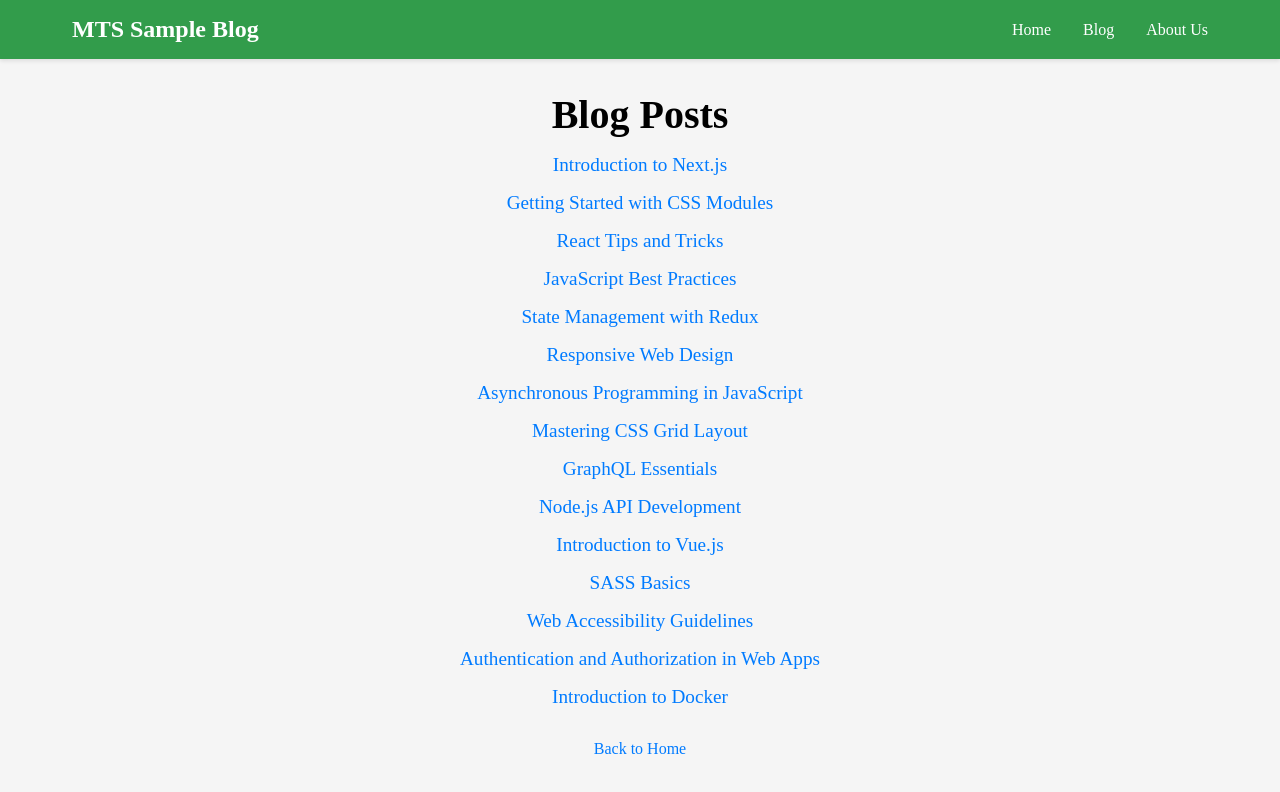
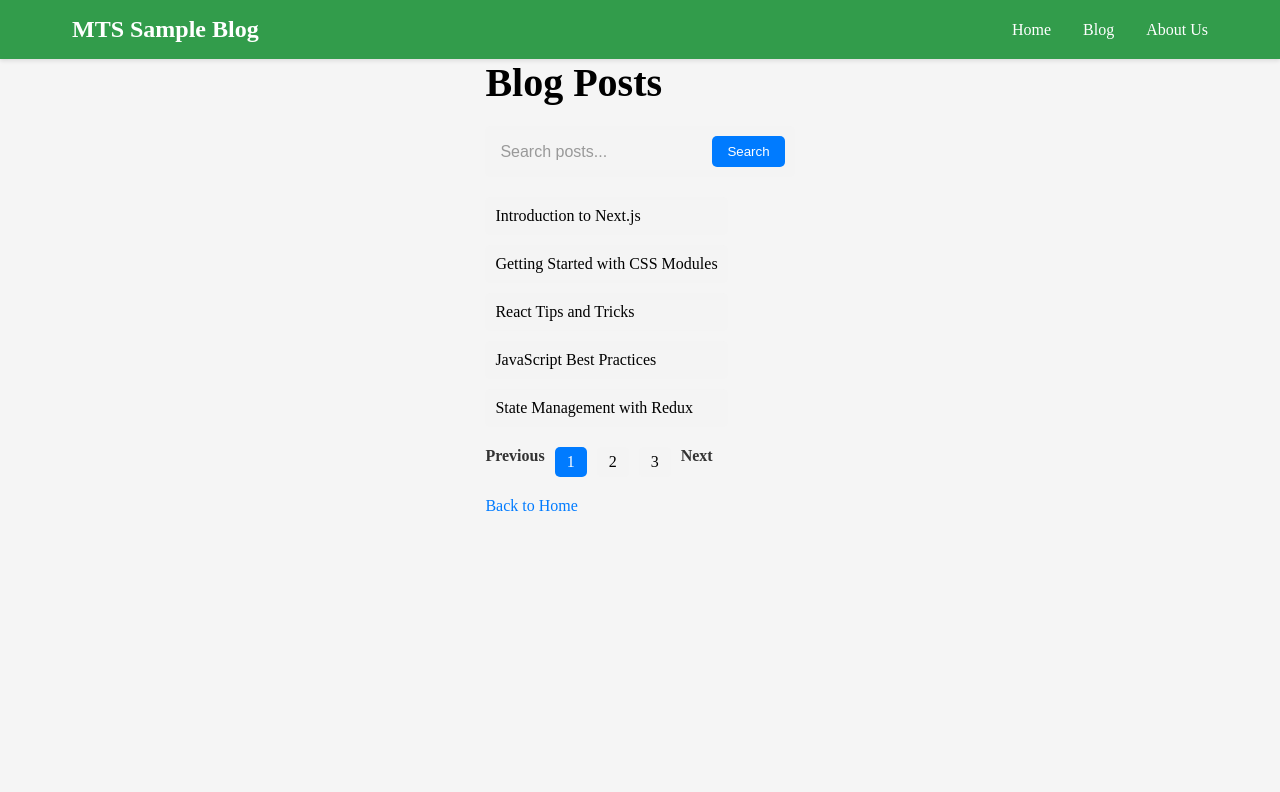
Before and after one commit to pathan-mehedi/module-11-assingment, a Next.js app: page /blog in a window 1280 px wide. Shown: the top 792 px of the page. Built offline with nearby package versions, Linux system fonts and the light colour scheme.

Commit message:
header and some styles updated v_20

```diff
--- a/package.json
+++ b/package.json
@@ -12,6 +12,7 @@
     "next": "13.4.13",
     "react": "18.2.0",
     "react-dom": "18.2.0",
+    "react-paginate": "^8.2.0",
     "sass": "^1.65.1",
     "sass-loader": "^13.3.2"
   }
--- a/pages/blog.jsx
+++ b/pages/blog.jsx
@@ -1,27 +1,78 @@
-import '../styles/global.css';
-import Link from 'next/link';
-import Header from '../components/Header';
-import styles from '../styles/blog.module.css';
-import fadeIn from '../styles/transitions.module.css';
+import { useState } from "react";
+import "../styles/global.css";
+import Link from "next/link";
+import Header from "../components/Header";
+import styles from "../styles/blog.module.css";
+import fadeIn from "../styles/transitions.module.css";
+import ReactPaginate from "react-paginate";
 
-import blogData from '../data/blogData.json';
+import blogData from "../data/blogData.json";
 
 const Blog = () => {
+    const postsPerPage = 5; // Number of posts per page
+    const [currentPage, setCurrentPage] = useState(0);
+    const [searchTerm, setSearchTerm] = useState("");
+
+    const handlePageChange = (selectedPage) => {
+        setCurrentPage(selectedPage.selected);
+    };
+
+    const startIndex = currentPage * postsPerPage;
+    const endIndex = startIndex + postsPerPage;
+
+    // Filter posts based on search term
+    const filteredPosts = blogData.filter((post) =>
+        post.title.toLowerCase().includes(searchTerm.toLowerCase())
+    );
+
+    const currentPosts = filteredPosts.slice(startIndex, endIndex);
+
+    const totalPages = Math.ceil(filteredPosts.length / postsPerPage);
+
     return (
-    <div className={`${styles.pageContainer} ${fadeIn['fade-in']}`}>
+        <div className={`${styles.pageContainer} ${fadeIn["fade-in"]}`}>
             <Header />
             <div className={styles.content}>
                 <h1 className={styles.title}>Blog Posts</h1>
+                <div className={styles.searchBar}>
+                    <input
+                        type='text'
+                        placeholder='Search posts...'
+                        value={searchTerm}
+                        onChange={(e) => setSearchTerm(e.target.value)}
+                        className={styles.searchInput}
+                    />
+                    <button className={styles.searchButton}>Search</button>
+                </div>
                 <div className={styles.postList}>
-          {blogData.map((post) => (
+                    {currentPosts.map((post) => (
                         <Link href={`/${post.id}`} key={post.id} passHref>
-              <div className={styles['post-link']}>{post.title}</div>
+                            <div className={styles["post-link"]}>
+                                {post.title}
+                            </div>
                         </Link>
                     ))}
                 </div>
+                <div className={styles.pagination}>
+                    <ReactPaginate
+                        previousLabel={"Previous"}
+                        nextLabel={"Next"}
+                        breakLabel={"..."}
+                        pageCount={totalPages}
+                        marginPagesDisplayed={1}
+                        pageRangeDisplayed={3}
+                        onPageChange={handlePageChange}
+                        containerClassName={`${styles.paginationContainer} ${styles.paginationContainerCustom}`}
+                        pageClassName={styles.paginationPage}
+                        previousLinkClassName={styles.paginationLink}
+                        nextLinkClassName={styles.paginationLink}
+                        disabledClassName={styles.paginationDisabled}
+                        activeClassName={styles.paginationActive}
+                    />
+                </div>
                 <div className={styles.backButton}>
-          <Link href="/" passHref>
-            <div className={styles['back-link']}>Back to Home</div>
+                    <Link href='/' passHref>
+                        <div className={styles["back-link"]}>Back to Home</div>
                     </Link>
                 </div>
             </div>
--- a/styles/blog.module.css
+++ b/styles/blog.module.css
@@ -5,47 +5,141 @@
   background-color: #f5f5f5;
 }
 
+
 .content {
-  flex: 1;
   display: flex;
   flex-direction: column;
-  align-items: center;
-  text-align: center;
-  padding: 2rem;
+  justify-content: space-between;
+  align-items: self-start;
+  max-width: 1200px;
+  margin: 0 auto;
+  padding: 0 2rem;
 }
 
 .title {
   font-size: 2.5rem;
-  margin-bottom: 1rem;
+  margin-bottom: 20px;
+}
+
+/* blog.module.css */
+/* ... (previous styles) */
+
+.searchBar {
+  margin-bottom: 20px;
+  display: flex;
+  align-items: center;
+  background-color: #f4f4f4;
+  border-radius: 5px;
+  padding: 10px;
+  transition: background-color 0.3s ease;
+}
+
+.searchInput {
+  flex-grow: 1;
+  border: none;
+  padding: 5px;
+  background-color: transparent;
+  outline: none;
+  font-size: 16px;
+}
+
+.searchInput::placeholder {
+  color: #999;
+}
+
+.searchButton {
+  background-color: #007bff;
+  color: #fff;
+  border: none;
+  border-radius: 5px;
+  padding: 8px 15px;
+  cursor: pointer;
+  transition: background-color 0.3s ease;
+}
+
+.searchButton:hover {
+  background-color: #0056b3;
 }
 
 .postList {
-  display: flex;
-  flex-direction: column;
-  align-items: center;
-  gap: 1rem;
+  display: grid;
+  grid-template-columns: 1fr;
+  gap: 10px;
 }
 
 .post-link {
-  font-size: 1.2rem;
-  color: #007bff;
-  text-decoration: none;
-  transition: color 0.3s ease-in-out;
+  background-color: #f4f4f4;
+  padding: 10px;
+  border-radius: 5px;
+  cursor: pointer;
+  transition: background-color 0.3s ease;
 }
 
 .post-link:hover {
-  color: #0056b3;
+  background-color: #e0e0e0;
+}
+
+.pagination {
+  display: flex;
+  justify-content: center;
+  margin-top: 20px;
+}
+
+.paginationContainer {
+  display: flex;
+  list-style: none;
+  padding: 0;
+  gap: 10px;
+}
+
+.paginationContainerCustom {
+  margin: 0;
+  padding: 0;
+}
+
+.paginationPage {
+  background-color: #f4f4f4;
+  padding: 6px 12px;
+  border-radius: 5px;
+  cursor: pointer;
+  transition: background-color 0.3s ease;
+}
+
+.paginationPage:hover {
+  background-color: #e0e0e0;
+}
+
+.paginationLink {
+  text-decoration: none;
+  color: #333;
+  font-weight: bold;
+  cursor: pointer;
+  transition: color 0.3s ease;
+}
+
+.paginationLink:hover {
+  color: #555;
+}
+
+.paginationDisabled {
+  color: #999;
+  cursor: not-allowed;
+}
+
+.paginationActive {
+  background-color: #007bff;
+  color: #fff;
+  cursor: default;
 }
 
 .backButton {
-  margin-top: 2rem;
+  margin-top: 20px;
 }
 
 .back-link {
-  font-size: 1rem;
   color: #007bff;
-  text-decoration: none;
-  transition: color 0.3s ease-in-out;
+  cursor: pointer;
+  transition: color 0.3s ease;
 }
 
 .back-link:hover {
```
Also changed, not shown: 1 other file (tests, documents, lock files or other folders). Lines whose indentation alone changed are shown as unchanged.
